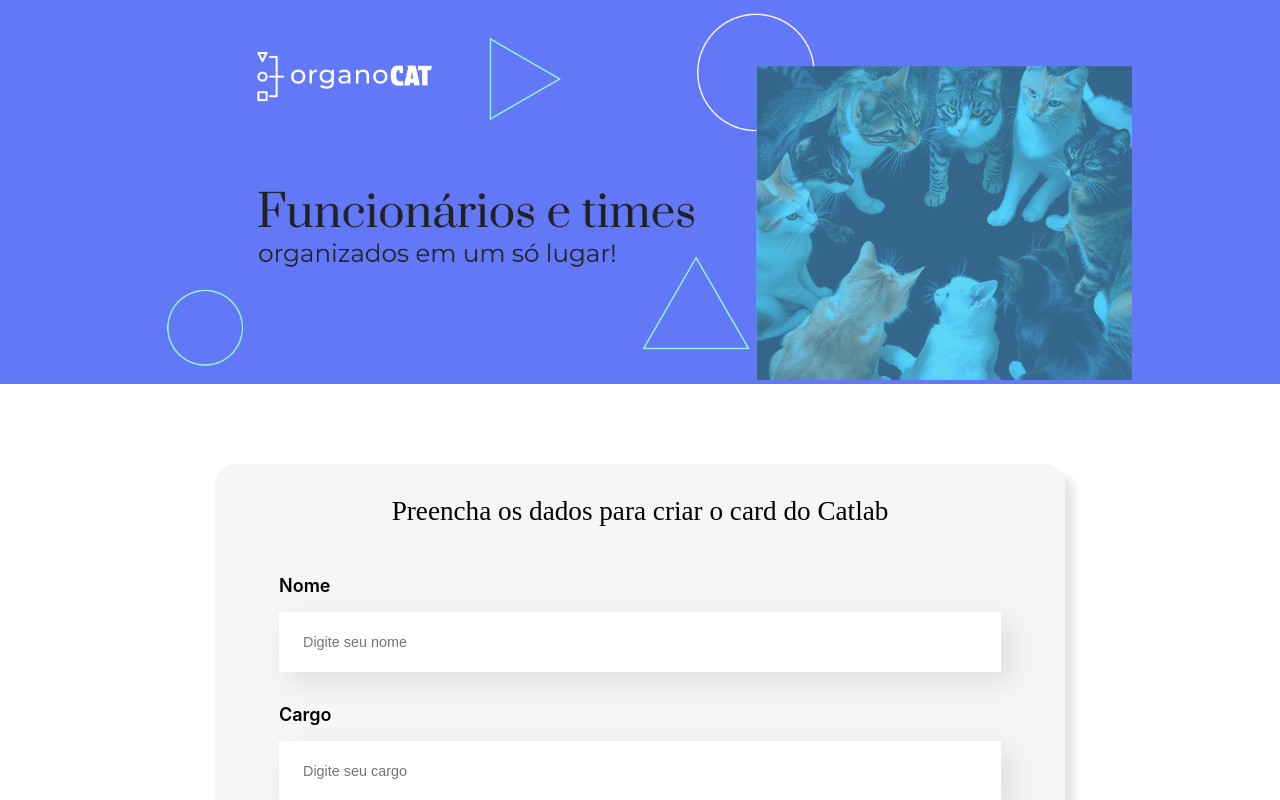
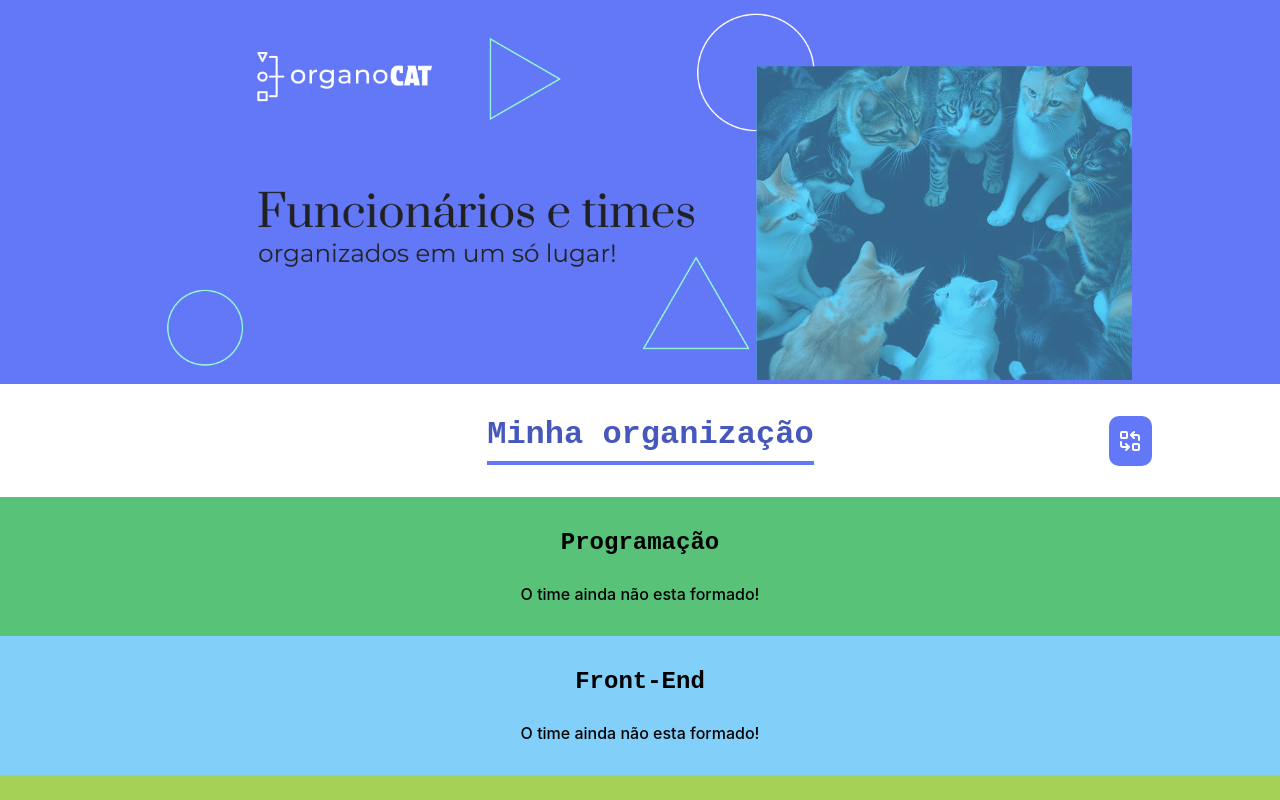
Before and after one commit to carolwsa/organoCat, a React (Create React App) app: page / in a window 1280 px wide. Shown: the top 800 px of the page. Built offline with nearby package versions, Linux system fonts and the light colour scheme.

Commit message:
Criando botão que esconde o formulário

```diff
--- a/src/App.js
+++ b/src/App.js
@@ -5,6 +5,7 @@ import Time from "./Componentes/Time/index.js";
 import Footer from "./Componentes/Footer/index.js";
 import { v4 as uuidv4 } from "uuid";
 import "./index.css";
+import BotaoEsconder from "./Componentes/Botao-Esconder/index.js";
 
 function App() {
   //trabalhando com a criação de uma lista de objetos
@@ -51,6 +52,7 @@ function App() {
   //onde inicia com uma lista vazia "[]", uma variavel "colaboradores" que guarda os dados
   //e uma função "setColaboradores" que atualiza os dados dessa lista
   const [colaboradores, setColaboradores] = useState([]);
+  const [exibirformulario, setExibirFormulario] = useState(false);
 
   const aoAdicionarNovoColaborador = (colaborador) => {
     //aqui estamos recebendo o novo colaborador que foi adicionado no formulário
@@ -112,10 +114,19 @@ function App() {
     setTimes([...times, { ...novoTime, id: uuidv4() }]);
   }
 
+  function BotaoEsconde() {
+    if (!exibirformulario) {
+      setExibirFormulario(true);
+    } else {
+      setExibirFormulario(false);
+    }
+  }
+
   return (
     <div className="App">
       {/*Importando os componentes*/}
       <Banner />
+      {exibirformulario && (
         <Formulario
           cadastrarTime={cadastrarTime}
           times={times.map((time) => time.nome)}
@@ -123,6 +134,12 @@ function App() {
             aoAdicionarNovoColaborador(colaborador);
           }}
         />
+      )}
+
+      <div className="botao-esconde">
+        <h2 className="titulo">Minha organização</h2>
+        <BotaoEsconder aoClicar={BotaoEsconde} />
+      </div>
 
       {/*mapeando os times e adicionando seus atributos pelo .map*/}
       {times.map((time, indice) => {
--- /dev/null
+++ b/src/Componentes/Botao-Esconder/Botao-Esconder.css
@@ -0,0 +1,16 @@
+.botao-esconder {
+  background-color: #6278f7;
+  border-radius: 10px;
+  font-size: 1.5rem;
+  padding: 0.6rem;
+  border: none;
+  color: #fff;
+  height: 50px;
+  display: flex;
+  align-items: center;
+  margin: 0 8rem 0 -12rem;
+}
+
+.botao-esconder:hover {
+  background-color: #33bf87;
+}
--- /dev/null
+++ b/src/Componentes/Botao-Esconder/index.js
@@ -0,0 +1,12 @@
+import "./Botao-Esconder.css";
+import { TbReplace } from "react-icons/tb";
+
+const BotaoEsconder = (props) => {
+  return (
+    <button className="botao-esconder" onClick={props.aoClicar}>
+      <TbReplace />
+    </button>
+  );
+};
+
+export default BotaoEsconder;
--- a/src/Componentes/Formulario/index.js
+++ b/src/Componentes/Formulario/index.js
@@ -13,7 +13,6 @@ const Formulario = (props) => {
   const [cargo, setCargo] = useState("");
   const [imagem, setImagem] = useState("");
   const [time, setTime] = useState("");
-  const [exibirFormulario, setExibirFormulario] = useState(false);
 
   const [nomeTime, setnomeTime] = useState("");
   const [corTime, setcorTime] = useState("");
@@ -24,12 +23,6 @@ const Formulario = (props) => {
 
     setnomeTime("");
     setcorTime("");
-  };
-
-  const aoAdicionarTime = () => {
-    console.log("Abrindo formulário para adicionar time");
-    setExibirFormulario(true);
-    console.log(exibirFormulario); // Atualiza o estado para exibir o formulário
   };
 
   const aoSalvar = (evento) => {
@@ -84,7 +77,6 @@ const Formulario = (props) => {
           label="Time"
           valor={time}
           aoAlterar={(valor) => setTime(valor)}
-          aoAdicionar={aoAdicionarTime}
         />
         <Botao>Criar Card</Botao>
       </form>
--- a/src/index.css
+++ b/src/index.css
@@ -17,3 +17,22 @@ code {
   font-family: source-code-pro, Menlo, Monaco, Consolas, "Courier New",
     monospace;
 }
+
+.titulo {
+  font-size: 2rem;
+  font-weight: 700;
+  color: #4758bd;
+  font-family: monospace;
+  border-bottom: 4px solid #6278f7;
+  width: fit-content;
+  padding-bottom: 0.5rem;
+  margin: 2rem auto;
+}
+
+.botao-esconde {
+  display: flex;
+  justify-content: space-between;
+  align-items: center;
+  justify-items: center;
+  width: 100%;
+}
```
Lines whose indentation alone changed are shown as unchanged.
